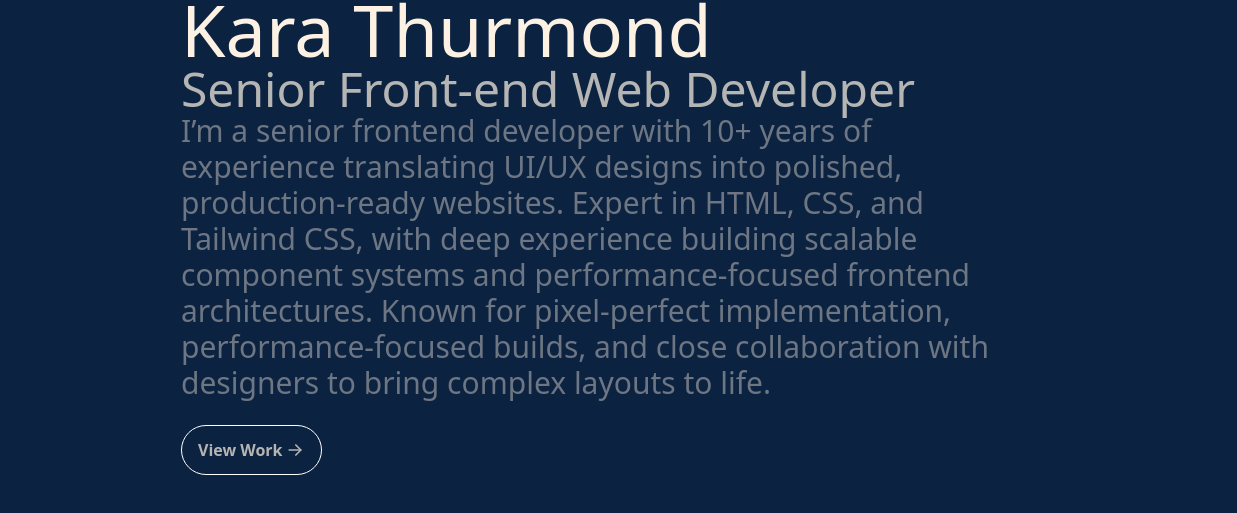
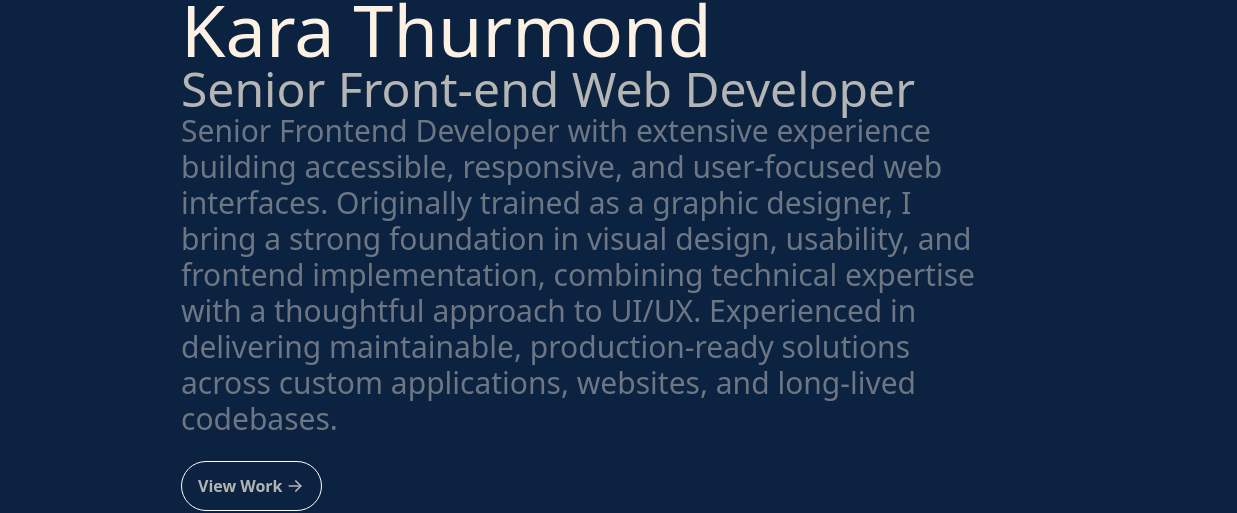
Before and after one commit to kthurm/thurmond-webdev, an Astro site: page / in a window 1280 px wide. Shown: the part 156-669 px from the top of the page, 43-1280 px from the left. Built offline with nearby package versions, Linux system fonts and the light colour scheme; Astro itself is replaced by a stand-in of ours.

Commit message:
Update intro

```diff
--- a/src/components/Hero.astro
+++ b/src/components/Hero.astro
@@ -13,12 +13,7 @@ import ArrowRight from "../assets/icons/ArrowRight.astro";
     </h2>
 
     <p class="text-xl lg:text-3xl text-medium lg:pr-5">
-      I&#8217;m a senior frontend developer with 10+ years of experience translating
-      UI/UX designs into polished, production-ready websites. Expert in HTML, CSS,
-      and Tailwind CSS, with deep experience building scalable component systems and
-      performance-focused frontend architectures. Known for pixel-perfect
-      implementation, performance-focused builds, and close collaboration with
-      designers to bring complex layouts to life.
+     Senior Frontend Developer with extensive experience building accessible, responsive, and user-focused web interfaces. Originally trained as a graphic designer, I bring a strong foundation in visual design, usability, and frontend implementation, combining technical expertise with a thoughtful approach to UI/UX. Experienced in delivering maintainable, production-ready solutions across custom applications, websites, and long-lived codebases.
     </p>
 
     <a href="#work" class="my-6 w-fit">
```
